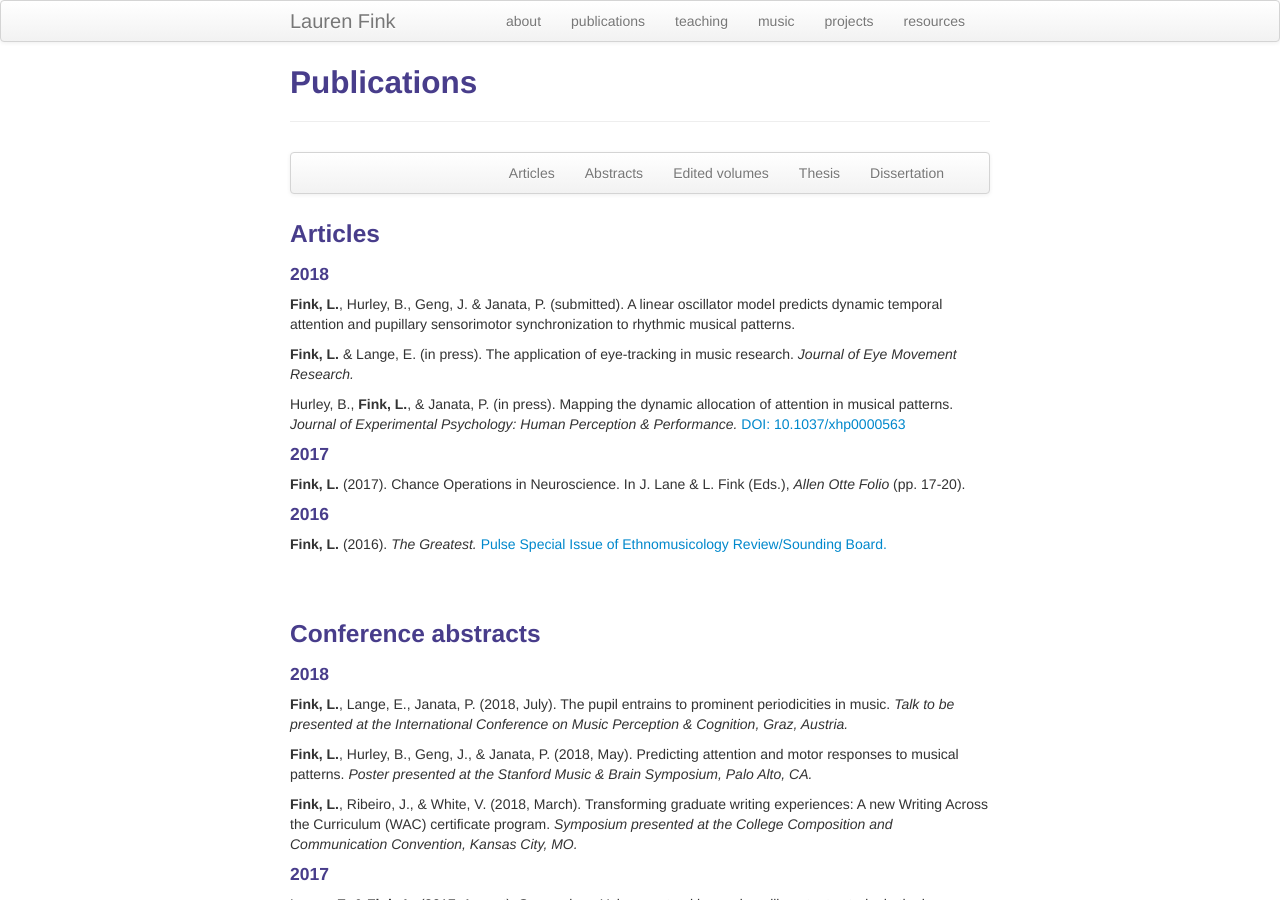
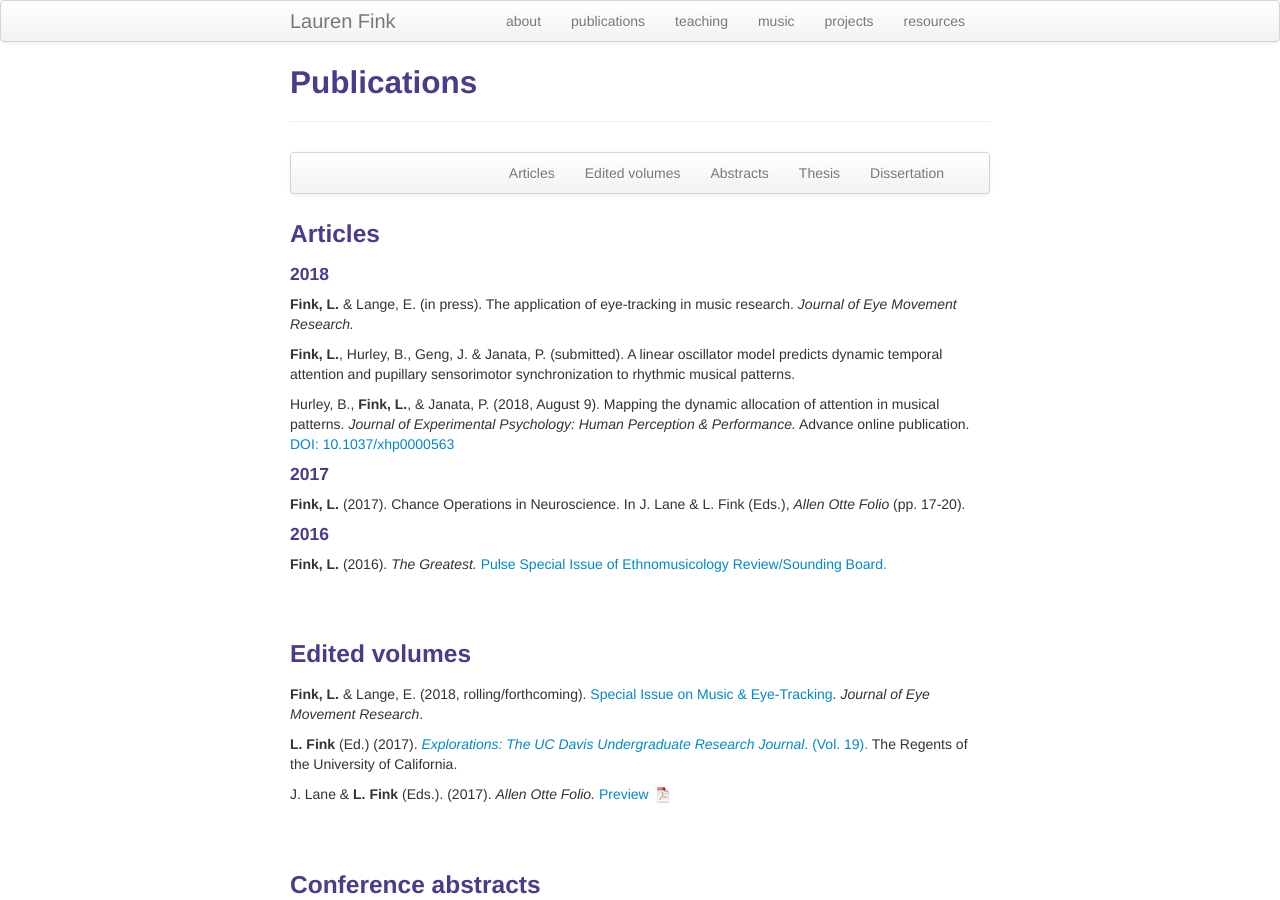
Before and after one commit to lkfink/lkfink.github.io, a Jekyll site: the page built from pages/pubs.md, in a window 1280 px wide and 900 px high. Built offline with Jekyll 4.4.1, drawn with Linux system fonts in a browser that asks for light colours; some of the changed text lies outside the part shown.

Commit message:
update pubs

```diff
--- a/pages/pubs.md
+++ b/pages/pubs.md
@@ -18,8 +18,8 @@ description: Lauren Fink's publications
     <div class="navbar-inner">
         <ul class="nav">
             <li><a href="#articles">Articles</a></li>
+            <li><a href="#editor">Edited volumes</a></li>
             <li><a href="#abstracts">Abstracts</a></li>
-            <li><a href="#editor">Edited volumes</a></li>
             <li><a href="#thesis">Thesis</a></li>
             <li><a href="#dissertation">Dissertation</a></li>
         </ul>
@@ -34,11 +34,11 @@ description: Lauren Fink's publications
 
 #### 2018
 
+**Fink, L.** & Lange, E. (in press). The application of eye-tracking in music research. *Journal of Eye Movement Research.*
+
 **Fink, L.**, Hurley, B., Geng, J. & Janata, P. (submitted). A linear oscillator model predicts dynamic temporal attention and pupillary sensorimotor synchronization to rhythmic musical patterns.
 
-**Fink, L.** & Lange, E. (in press). The application of eye-tracking in music research. *Journal of Eye Movement Research.*
-
-Hurley, B., **Fink, L.**, & Janata, P. (in press). Mapping the dynamic allocation of attention in musical patterns. *Journal of Experimental Psychology: Human Perception & Performance.* [DOI: 10.1037/xhp0000563](http://psycnet.apa.org/doiLanding?doi=10.1037%2Fxhp0000563){:target="_blank"}
+Hurley, B., **Fink, L.**, & Janata, P. (2018, August 9). Mapping the dynamic allocation of attention in musical patterns. *Journal of Experimental Psychology: Human Perception & Performance.* Advance online publication. [DOI: 10.1037/xhp0000563](http://psycnet.apa.org/doiLanding?doi=10.1037%2Fxhp0000563){:target="_blank"}
 
 #### 2017
 **Fink, L.** (2017). Chance Operations in Neuroscience.  In J. Lane & L. Fink (Eds.), *Allen Otte Folio* (pp. 17-20).
@@ -50,6 +50,20 @@ Hurley, B., **Fink, L.**, & Janata, P. (in press). Mapping the dynamic allocatio
 <br>
 <br>
 
+
+
+
+### <a name="editor"></a>Edited volumes
+
+**Fink, L.** & Lange, E. (2018, rolling/forthcoming). [Special Issue on Music & Eye-Tracking](https://bop.unibe.ch/JEMR/issue/view/793){:target="_blank"}. *Journal of Eye Movement Research*.
+
+**L. Fink** (Ed.) (2017). [*Explorations: The UC Davis Undergraduate Research Journal*. (Vol. 19).](http://explorations.ucdavis.edu/2017/index.html){:target="_blank"} The Regents of the University of California.
+
+J. Lane & **L. Fink** (Eds.). (2017). *Allen Otte Folio.* [Preview ![Program as pdf](icons16/pdf-icon.png)]({{ BASE_PATH }}/assets/Otte_Folio_preview.pdf){:target="_blank"}
+
+
+<br>
+<br>
 
 
 ### <a name="abstracts"></a>Conference abstracts
@@ -86,19 +100,6 @@ Hurley, B., **Fink, L.**, & Janata, P. (2016, July). Predicting temporal attenti
 
 #### 2013
 **Fink, L.** & Mazman, A. (2013, July). False belief attribution: An investigation of the neural pattern account. *Poster presented at the Society for Philosophy and Psychology Conference, Providence, RI.*
-
-
-<br>
-<br>
-
-
-### <a name="editor"></a>Edited volumes
-
-**Fink, L.** & Lange, E. (2018, rolling/forthcoming). [Special Issue on Music & Eye-Tracking](https://bop.unibe.ch/JEMR/issue/view/793){:target="_blank"}. *Journal of Eye Movement Research*.
-
-**L. Fink** (Ed.) (2017). [*Explorations: The UC Davis Undergraduate Research Journal*. (Vol. 19).](http://explorations.ucdavis.edu/2017/index.html){:target="_blank"} The Regents of the University of California.
-
-J. Lane & **L. Fink** (Eds.). (2017). *Allen Otte Folio.* [Preview ![Program as pdf](icons16/pdf-icon.png)]({{ BASE_PATH }}/assets/Otte_Folio_preview.pdf){:target="_blank"}
 
 
 
```
